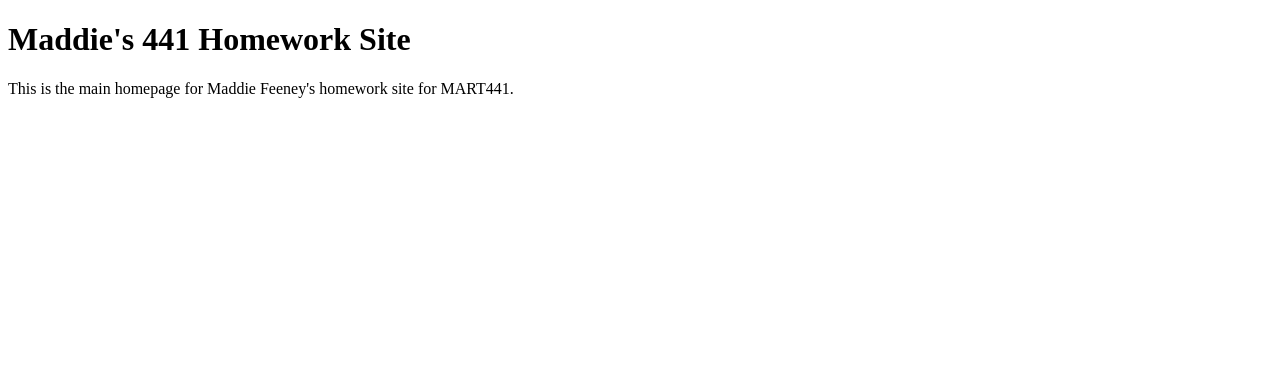
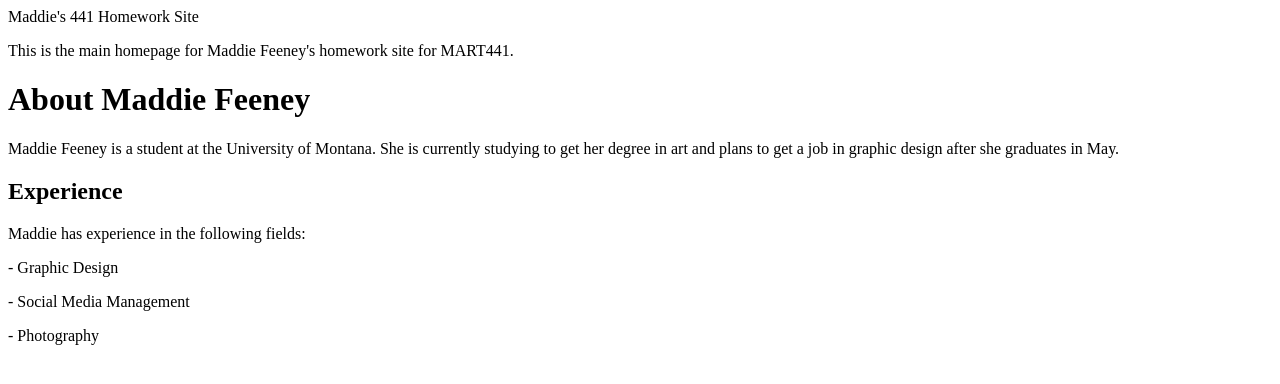
Before and after one commit to Maddiefeeney/MART-441, a plain HTML site: page index.html in a window 1280 px wide. Drawn offline with Linux system fonts and the light colour scheme; files that its build step writes are made by us from their sources.

Commit message:
create section

```diff
--- a/index.html
+++ b/index.html
@@ -1,10 +1,28 @@
 <!DOCTYPE html>
 <html>
     <head>
-        <title>Maddie's 441 Site </title>
+      <title>Maddie's 441 Site </title>
+      <meta charset="utf-8">
+      <meta name="author" content="Maddie Feeney's Site">
+      <meta name="viewport" content="width=device-width, initial-scale=1.0">
+      <link type="text/css" rel="stylesheet" href="css/style.css"/>
     </head>
     <body>
+      <div class="about"
         <h1>Maddie's 441 Homework Site</h1>
         <p>This is the main homepage for Maddie Feeney's homework site for MART441.</p>
+      </div>
+      <div class="description">
+        <h1>About Maddie Feeney</h1>
+        <p>Maddie Feeney is a student at the University of Montana. She is currently studying to get her degree in art and plans to get a job in graphic design after she graduates in May.</p>
+      </div>
+      <div class="experience">
+        <h2>Experience
+        </h2>
+        <p> Maddie has experience in the following fields:</p>
+        <p>- Graphic Design</p>
+        <p>- Social Media Management</p>
+        <p>- Photography</p>
+      </div>
     </body>
 </html>
```
